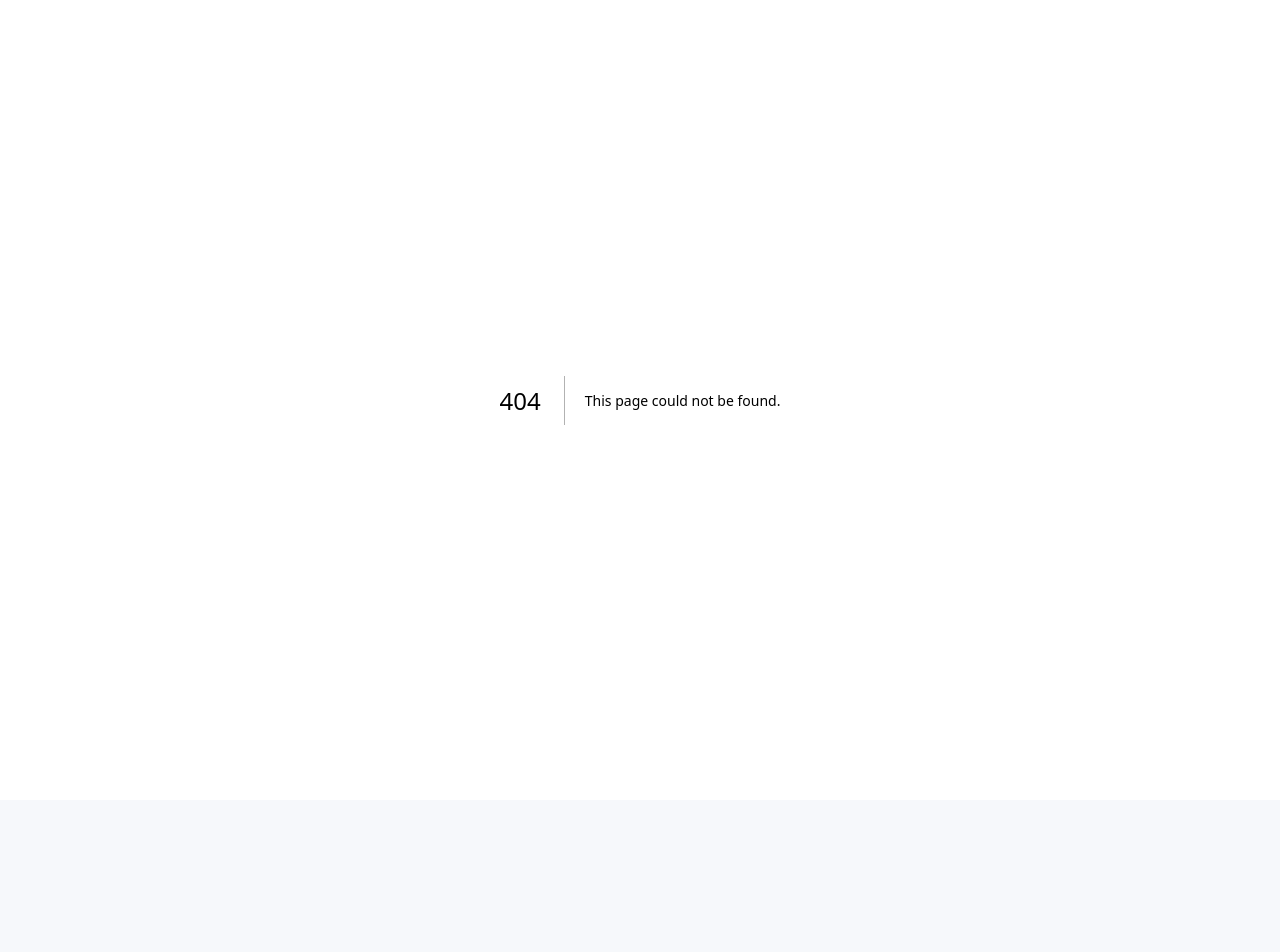
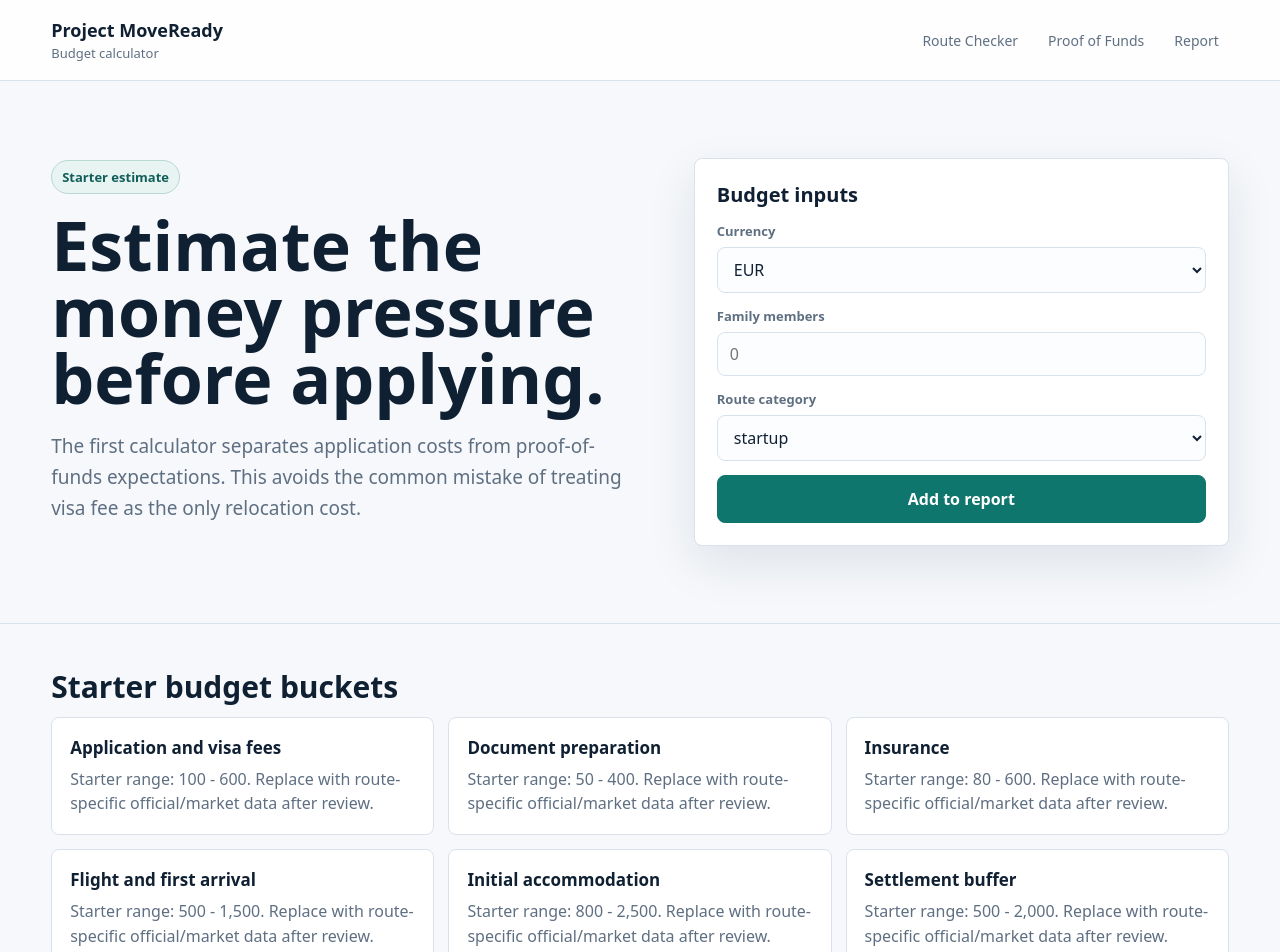
Before and after one commit to SirBM201/SirBM201-moveready-frontend, a Next.js app: page /budget-calculator in a window 1280 px wide. Before the commit this address had no page. Shown: the top 952 px of the page. Before the commit the page ends 800 px from the top, so only its background shows below. Built offline with nearby package versions, Linux system fonts and the light colour scheme.

Commit message:
Add budget calculator page

```diff
--- /dev/null
+++ b/app/budget-calculator/page.tsx
@@ -0,0 +1,38 @@
+const budgetItems = [
+  ["Application and visa fees", "100 - 600"],
+  ["Document preparation", "50 - 400"],
+  ["Insurance", "80 - 600"],
+  ["Flight and first arrival", "500 - 1,500"],
+  ["Initial accommodation", "800 - 2,500"],
+  ["Settlement buffer", "500 - 2,000"],
+];
+
+export default function BudgetCalculatorPage() {
+  return (
+    <main className="page-shell">
+      <header className="topbar"><a className="brand" href="/"><strong>Project MoveReady</strong><span>Budget calculator</span></a><nav className="nav"><a href="/route-checker">Route Checker</a><a href="/proof-of-funds">Proof of Funds</a><a href="/report-preview">Report</a></nav></header>
+      <section className="hero-band">
+        <div className="hero-copy">
+          <span className="eyebrow">Starter estimate</span>
+          <h1>Estimate the money pressure before applying.</h1>
+          <p className="lede">The first calculator separates application costs from proof-of-funds expectations. This avoids the common mistake of treating visa fee as the only relocation cost.</p>
+        </div>
+        <aside className="workflow-panel">
+          <h2>Budget inputs</h2>
+          <div className="form-grid">
+            <div className="field"><label>Currency</label><select defaultValue="EUR"><option>EUR</option><option>USD</option><option>GBP</option><option>NGN</option><option>KWD</option></select></div>
+            <div className="field"><label>Family members</label><input placeholder="0" /></div>
+            <div className="field"><label>Route category</label><select defaultValue="startup"><option>startup</option><option>study</option><option>work</option><option>visit</option></select></div>
+            <a className="btn primary" href="/report-preview">Add to report</a>
+          </div>
+        </aside>
+      </section>
+      <section className="section">
+        <h2>Starter budget buckets</h2>
+        <div className="grid">
+          {budgetItems.map(([name, range]) => <article className="card" key={name}><h3>{name}</h3><p>Starter range: {range}. Replace with route-specific official/market data after review.</p></article>)}
+        </div>
+      </section>
+    </main>
+  );
+}
```
